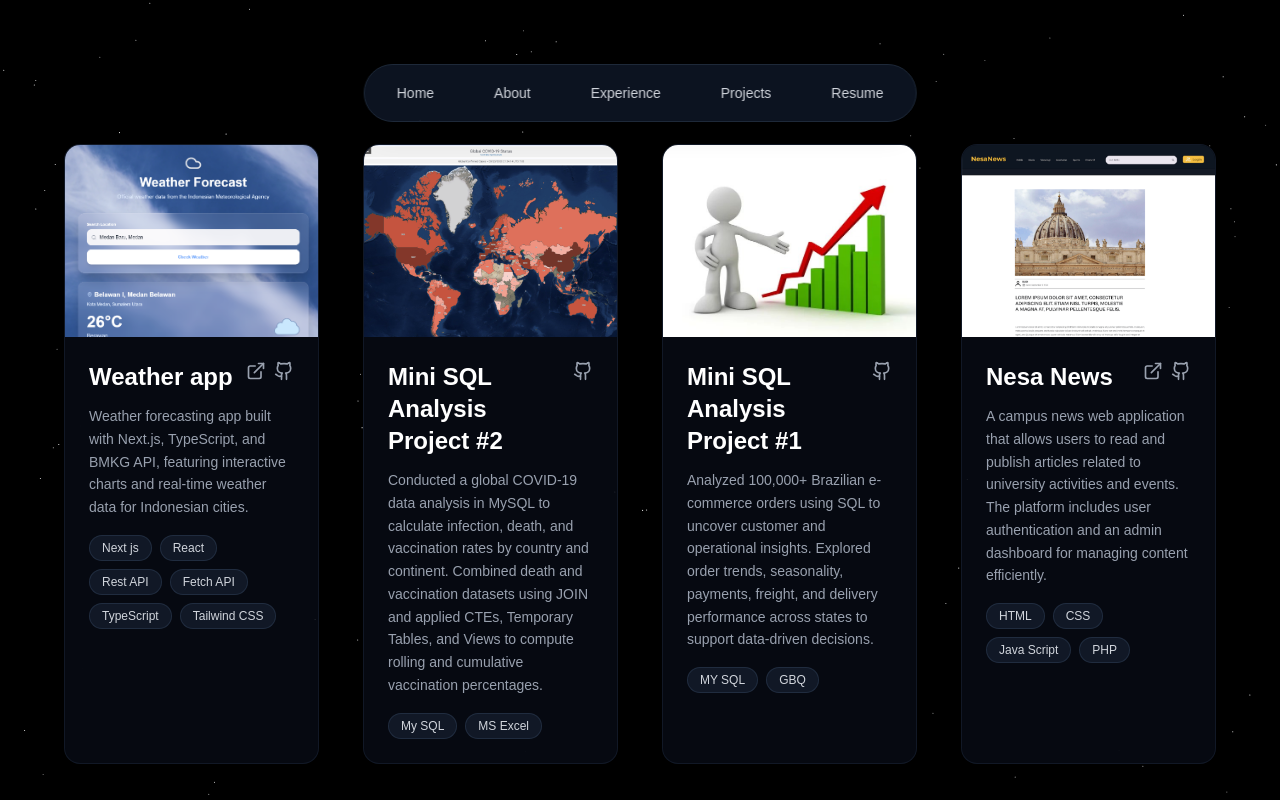
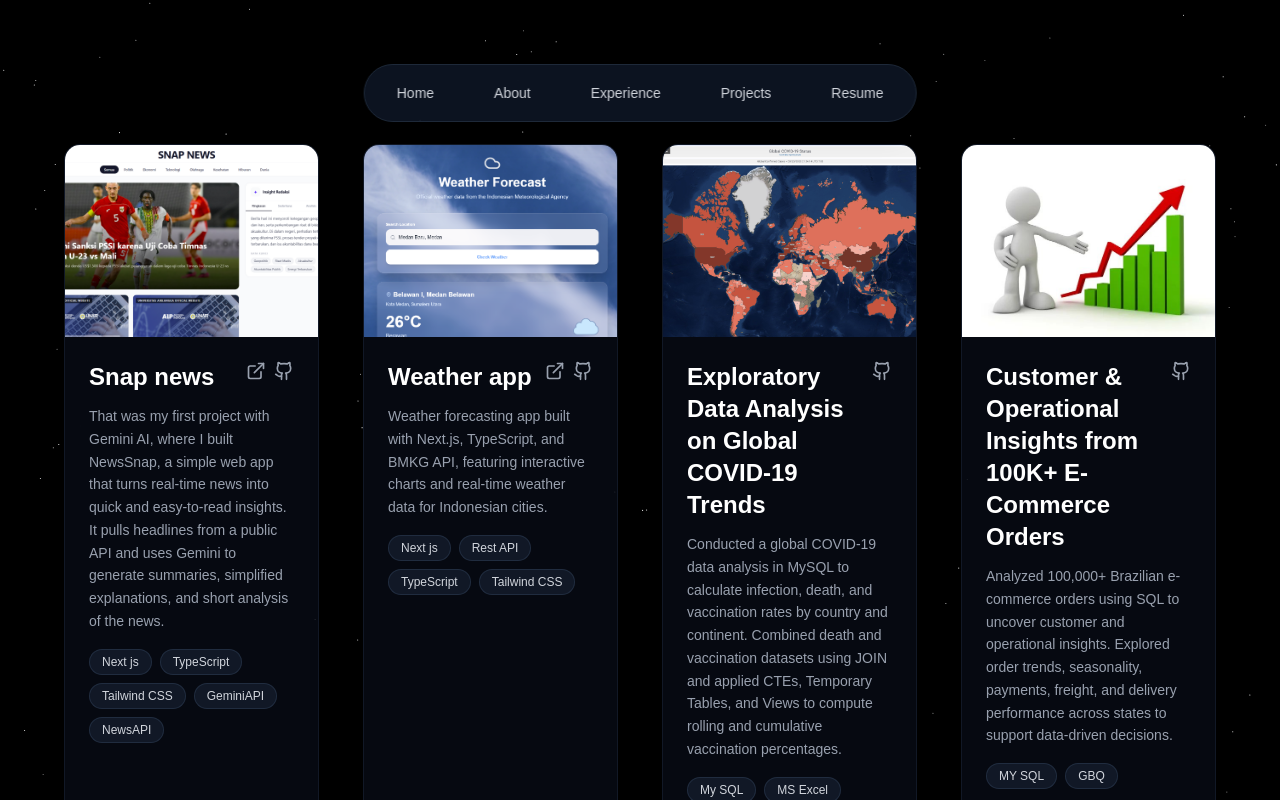
Before and after one commit to rozak-27/Portofolio, a Next.js app: page /projects in a window 1280 px wide. Shown: the top 800 px of the page. Built offline with nearby package versions, Linux system fonts and the light colour scheme.

Commit message:
New Project - news snap

```diff
--- a/app/projects/page.tsx
+++ b/app/projects/page.tsx
@@ -7,17 +7,28 @@
 export default function Projects() {
   const projects = [
 
+
+   {
+      title: "Snap news",
+      description: "That was my first project with Gemini AI, where I built NewsSnap, a simple web app that turns real-time news into quick and easy-to-read insights. It pulls headlines from a public API and uses Gemini to generate summaries, simplified explanations, and short analysis of the news.",
+      tags: ["Next js", "TypeScript", "Tailwind CSS", "GeminiAPI", "NewsAPI", ],
+      github: "https://github.com/rozak-27/News-Snap",
+      demo :"https://news-snap-zeta.vercel.app/",
+      image:"Snap.png"
+
+    },
+
    {
       title: "Weather app",
       description: "Weather forecasting app built with Next.js, TypeScript, and BMKG API, featuring interactive charts and real-time weather data for Indonesian cities.",
-      tags: ["Next js","React", "Rest API", "Fetch API", "TypeScript", "Tailwind CSS",],
+      tags: ["Next js", "Rest API", "TypeScript", "Tailwind CSS",],
       github: "https://github.com/rozak-27/Wheater-app1",
       demo :"https://wheater-app-brown.vercel.app/",
       image:"Weather.png"
 
     },
     {
-      title: "Mini SQL Analysis Project #2",
+      title: "Exploratory Data Analysis on Global COVID-19 Trends",
       description: "Conducted a global COVID-19 data analysis in MySQL to calculate infection, death, and vaccination rates by country and continent. Combined death and vaccination datasets using JOIN and applied CTEs, Temporary Tables, and Views to compute rolling and cumulative vaccination percentages.",
       tags: ["My SQL", "MS Excel"],
       github: "https://github.com/rozak-27/Mini-SQL-Analysis-Project",
@@ -25,7 +36,7 @@
 
     },
     {
-      title: "Mini SQL Analysis Project #1",
+      title: "Customer & Operational Insights from 100K+ E-Commerce Orders",
       description: "Analyzed 100,000+ Brazilian e-commerce orders using SQL to uncover customer and operational insights. Explored order trends, seasonality, payments, freight, and delivery performance across states to support data-driven decisions.",
       tags: ["MY SQL", "GBQ"],
       github: "https://github.com/rozak-27/Brazilian-E-commerce-Data-Exploration-Insights-with-SQL",
```
Also changed, not shown: public/Snap.png (added).
